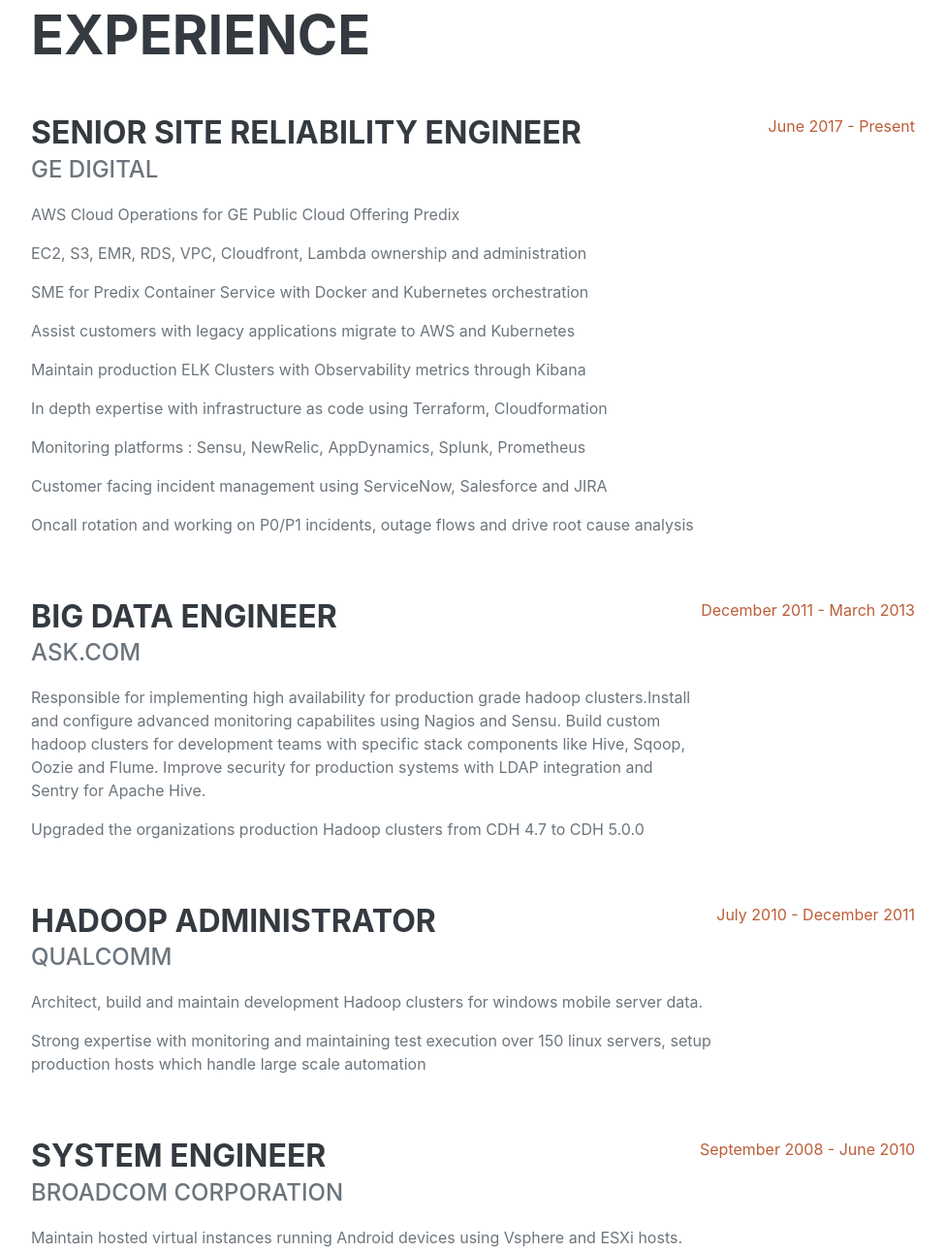
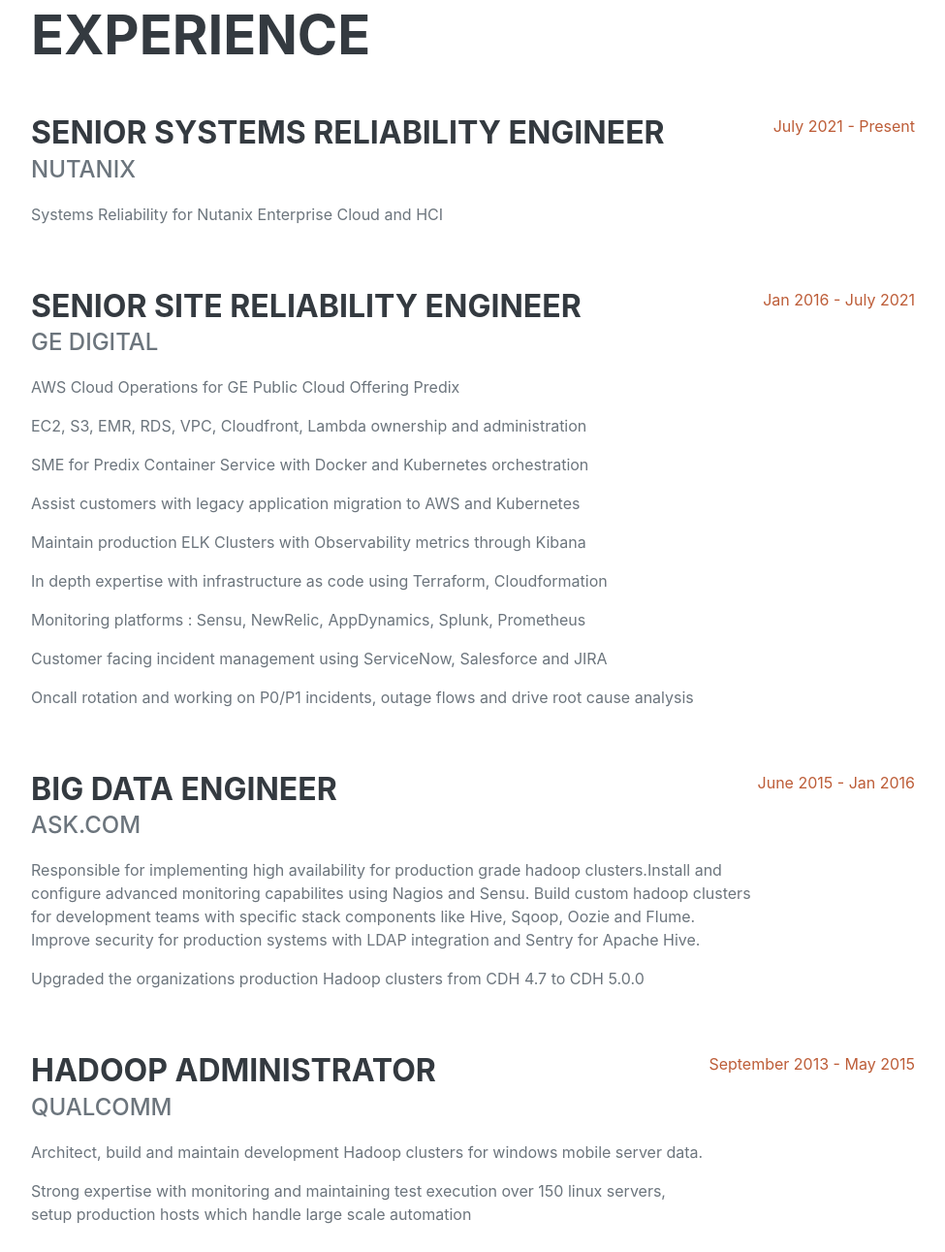
Before and after one commit to adityalolla/DigitalNomad, a plain HTML site: page Public/index.html in a window 1280 px wide. Shown: the part 878-2169 px from the top of the page at 97% size, without its empty margins (288-1263 px from the left). Drawn offline with nearby package versions, Linux system fonts and the light colour scheme; a script that the page names is missing; a web font is replaced by a local one.

Commit message:
Version 1.2

```diff
--- a/Public/index.html
+++ b/Public/index.html
@@ -52,7 +52,7 @@
                         San Francisco : Bay area, CA · (716) 430-8565 ·
                         <a href="mailto:name@email.com">adityalollav@gmail.com</a>
                     </div>
-                    <p class="lead mb-5">A Site Reliability Engineer passionate about Cloud Technologies, Big Data Ecosystems, PaaS and linux machines. </p>
+                    <p class="lead mb-5">A Site Reliability Engineer passionate about Cloud Infrastructure, Big Data Ecosystems, PaaS and Linux machines. </p>
                     <div class="social-icons">
                         <a class="social-icon" href="https://linkedin.com/in/aditya-lolla-5481b7137/"><i class="fab fa-linkedin-in"></i></a>
                         <a class="social-icon" href="https://github.com/adityalolla"><i class="fab fa-github"></i></a>
@@ -66,19 +66,27 @@
                     <h2 class="mb-5">Experience</h2>
                     <div class="d-flex flex-column flex-md-row justify-content-between mb-5">
                         <div class="flex-grow-1">
+                            <h3 class="mb-0">Senior Systems Reliability Engineer</h3>
+                            <div class="subheading mb-3">Nutanix</div>
+                            <p>Systems Reliability for Nutanix Enterprise Cloud and HCI</p>
+                        </div>
+                        <div class="flex-shrink-0"><span class="text-primary">July 2021 - Present</span></div>
+                    </div>
+                    <div class="d-flex flex-column flex-md-row justify-content-between mb-5">
+                        <div class="flex-grow-1">
                             <h3 class="mb-0">Senior Site Reliability Engineer</h3>
                             <div class="subheading mb-3">GE Digital</div>
                             <p>AWS Cloud Operations for GE Public Cloud Offering Predix</p>
                             <p>EC2, S3, EMR, RDS, VPC, Cloudfront, Lambda ownership and administration</p>
                             <p>SME for Predix Container Service with Docker and Kubernetes orchestration</p>
-                            <p>Assist customers with legacy applications migrate to AWS and Kubernetes</p>
+                            <p>Assist customers with legacy application migration to AWS and Kubernetes</p>
                             <p>Maintain production ELK Clusters with Observability metrics through Kibana</p>
                             <p>In depth expertise with infrastructure as code using Terraform, Cloudformation</p>
                             <p>Monitoring platforms : Sensu, NewRelic, AppDynamics, Splunk, Prometheus</p>
                             <p>Customer facing incident management using ServiceNow, Salesforce and JIRA</p>
                             <p>Oncall rotation and working on P0/P1 incidents, outage flows and drive root cause analysis</p>
                         </div>
-                        <div class="flex-shrink-0"><span class="text-primary">June 2017 - Present</span></div>
+                        <div class="flex-shrink-0"><span class="text-primary">Jan 2016 - July 2021</span></div>
                     </div>
                     <div class="d-flex flex-column flex-md-row justify-content-between mb-5">
                         <div class="flex-grow-1">
@@ -87,7 +95,7 @@
                             <p>Responsible for implementing high availability for production grade hadoop clusters.Install and configure advanced monitoring capabilites using Nagios and Sensu. Build custom hadoop clusters for development teams with specific stack components like Hive, Sqoop, Oozie and Flume. Improve security for production systems with LDAP integration and Sentry for Apache Hive.</p>
                             <p>Upgraded the organizations production Hadoop clusters from CDH 4.7 to CDH 5.0.0</p>
                         </div>
-                        <div class="flex-shrink-0"><span class="text-primary">December 2011 - March 2013</span></div>
+                        <div class="flex-shrink-0"><span class="text-primary">June 2015 - Jan 2016</span></div>
                     </div>
                     <div class="d-flex flex-column flex-md-row justify-content-between mb-5">
                         <div class="flex-grow-1">
@@ -97,7 +105,7 @@
                             <p>Strong expertise with monitoring and maintaining test execution over 150 linux servers, setup production hosts which
                                 handle large scale automation</p>
                         </div>
-                        <div class="flex-shrink-0"><span class="text-primary">July 2010 - December 2011</span></div>
+                        <div class="flex-shrink-0"><span class="text-primary">September 2013 - May 2015</span></div>
                     </div>
                     <div class="d-flex flex-column flex-md-row justify-content-between">
                         <div class="flex-grow-1">
@@ -106,7 +114,7 @@
                             <p>Maintain hosted virtual instances running Android devices using Vsphere and ESXi hosts.</p>
                             <p>Handle developer requests and build custom installed software on ubuntu instances for BRCM test frameworks.</p>
                         </div>
-                        <div class="flex-shrink-0"><span class="text-primary">September 2008 - June 2010</span></div>
+                        <div class="flex-shrink-0"><span class="text-primary">January 2013 - June 2013</span></div>
                     </div>
                 </div>
             </section>
@@ -233,13 +241,14 @@
                         <img src="assets/img/cka.png" width="240" height="240">
                         <img src="assets/img/AWS-SysOpAdmin-Associate-2020.png" width="225" height="225">
                         <img src="assets/img/cloudcerti.png" width="200" height="200">
+                        <img style="float: left;" src="assets/img/linkedin_thumb_NCP_MCI_Badge_2020_Color600.png" width="400" height="200">
                     </ul>
                 </div>
             </section>
         </div>
-        <script>
+        <!-- <script>
         updateCounter();
-        </script>
+        </script> -->
         <!-- Bootstrap core JS-->
         <script src="https://cdnjs.cloudflare.com/ajax/libs/jquery/3.5.1/jquery.min.js"></script>
         <script src="https://cdn.jsdelivr.net/npm/bootstrap@4.5.3/dist/js/bootstrap.bundle.min.js"></script>
@@ -250,7 +259,7 @@
         <script src="js/main.js"></script>
         <p style = "text-align: center;">
         <footer>
-        <div> <h5>Visitors: <span id="counter"></span></h5></div>
+        <!-- <div> <h5>Visitors: <span id="counter"></span></h5></div> -->
         </footer>
 
     </body>
```
